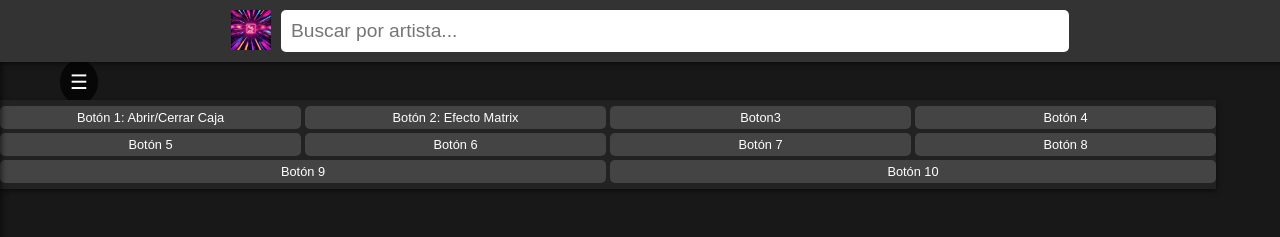
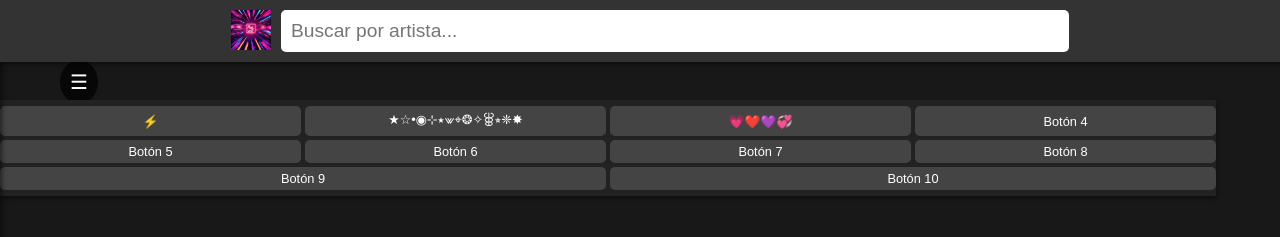
Before and after one commit to Alisris/Magic-Music-Video, a plain HTML site: page index.html in a window 1280 px wide. Shown: the top 237 px of the page. Drawn offline with Linux system fonts and the light colour scheme.

Commit message:
Update index.html

```diff
--- a/index.html
+++ b/index.html
@@ -363,9 +363,9 @@
 
     <!-- Botones funcionales -->
     <div id="actionButtons">
-        <button onclick="toggleBox()">Botón 1: Abrir/Cerrar Caja</button>
-        <button onclick="toggleMatrix()">Botón 2: Efecto Matrix</button>
-        <button onclick="toggleAnimation()">Boton3</button>
+        <button onclick="toggleBox()">⚡</button>
+        <button onclick="toggleMatrix()">★☆•◉⊹⭑⩖⌖❂✧⯚⭒❈✸</button>
+        <button onclick="toggleAnimation()">💗❤️💜💞</button>
         <button onclick="func4()">Botón 4</button>
         <button onclick="func5()">Botón 5</button>
         <button onclick="func6()">Botón 6</button>
```
